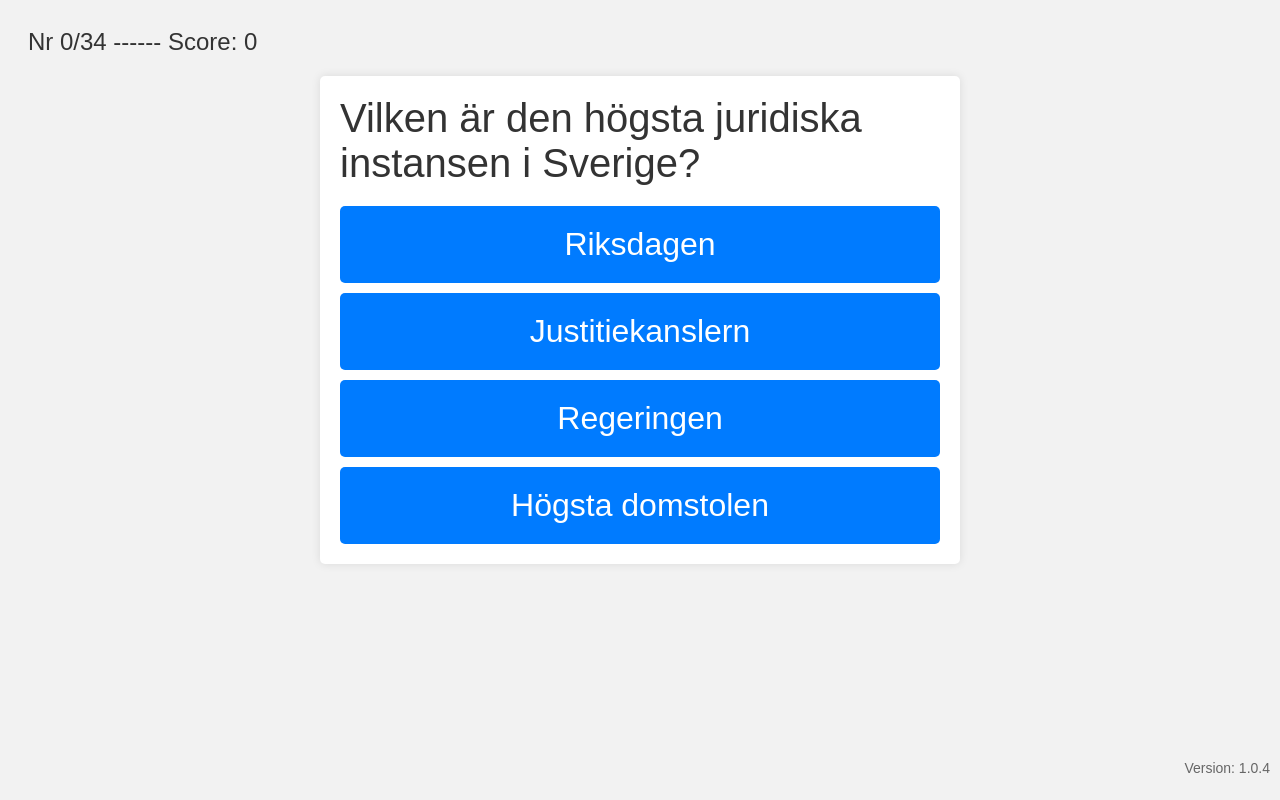
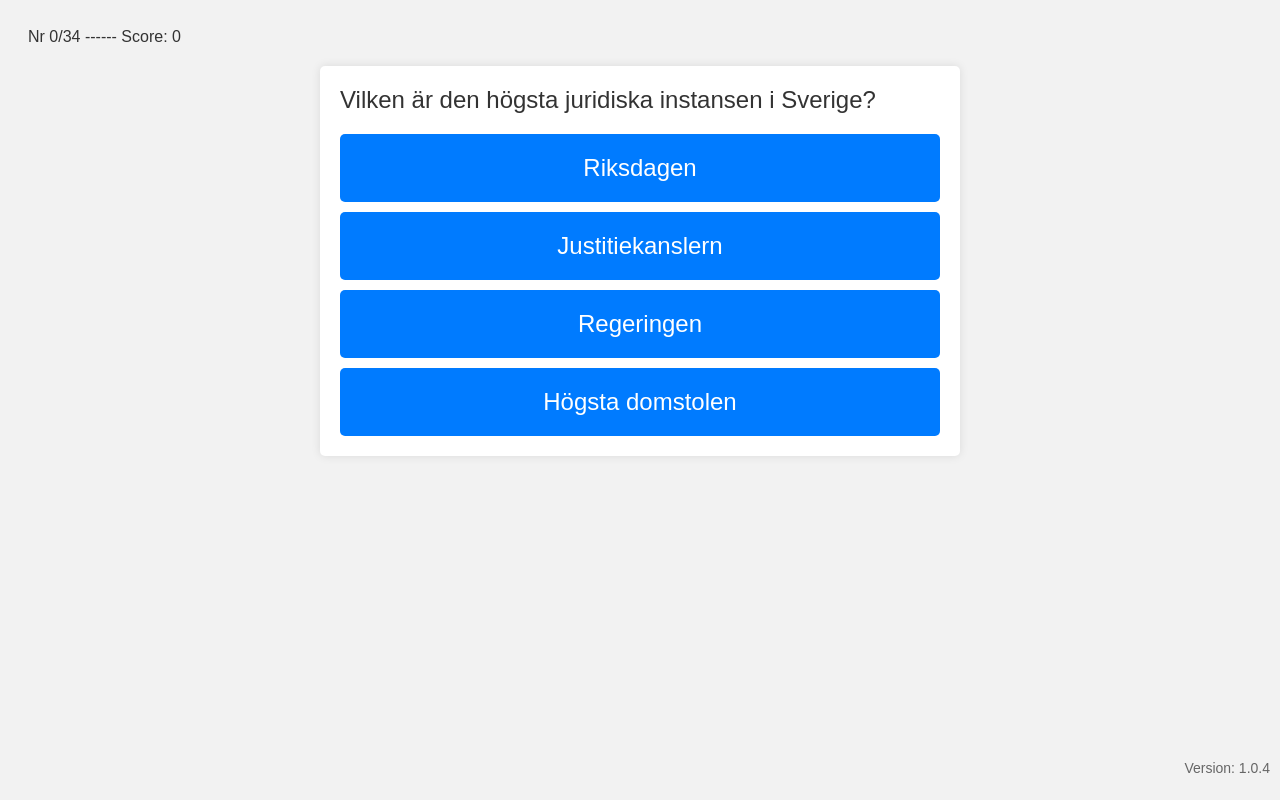
Before and after one commit to joynes/web_quizzes, a plain HTML site: page index.html in a window 1280 px wide. Drawn offline with Linux system fonts and the light colour scheme.

Commit message:
Try making text smaller

```diff
--- a/styles.css
+++ b/styles.css
@@ -7,7 +7,7 @@ body {
 }
 
 .score {
-    font-size: 3vh;
+    font-size: 2vh;
     margin-bottom: 20px;
 }
 
@@ -22,7 +22,7 @@ body {
 }
 
 .question {
-    font-size: 5vh;
+    font-size: 3vh;
     margin-bottom: 20px;
 }
 
@@ -33,7 +33,7 @@ body {
 
 .options button {
     padding: 20px;
-    font-size: 4vh;
+    font-size: 3vh;
     color: #fff;
     background-color: #007BFF;
     border: none;
```
